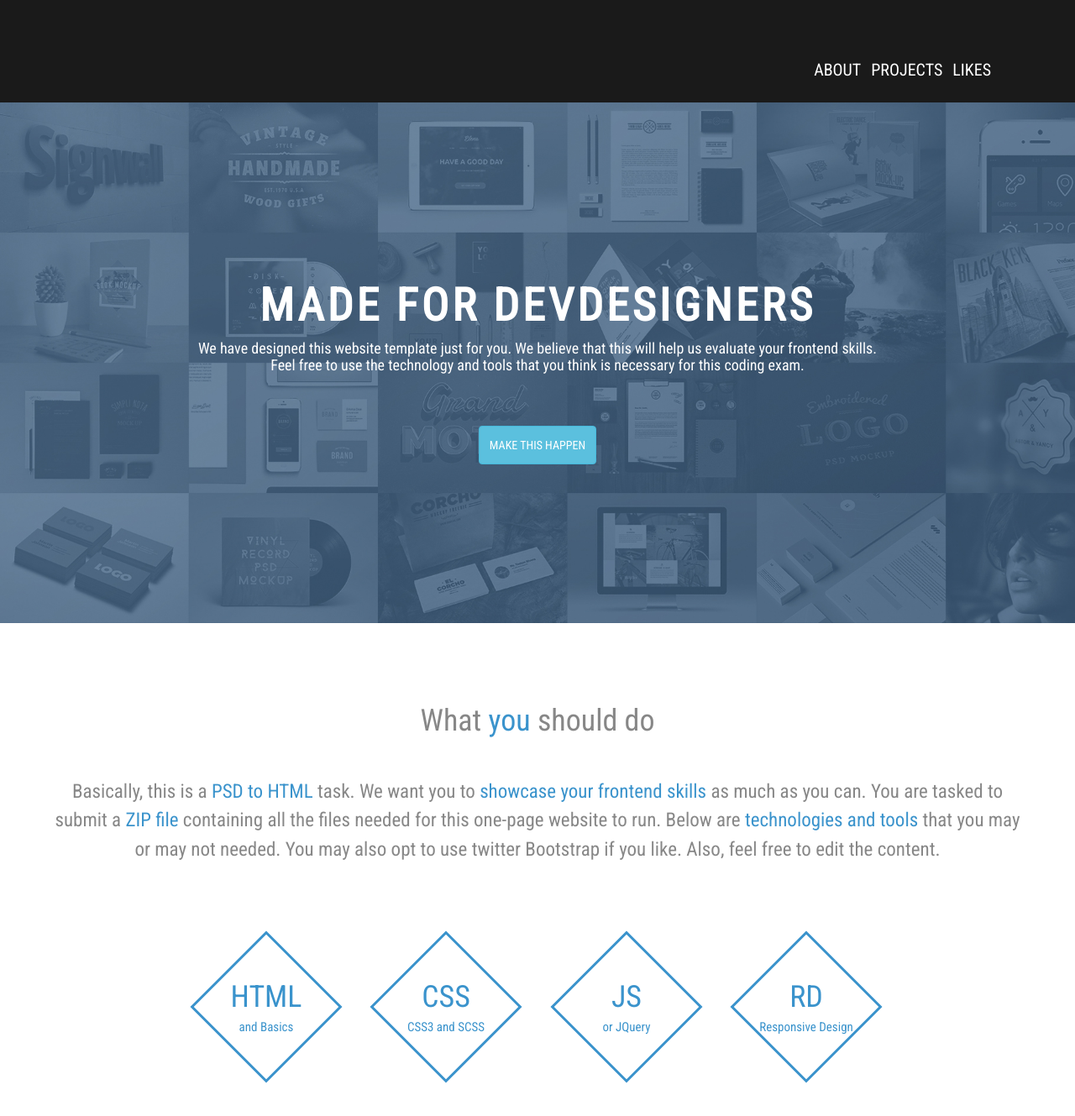
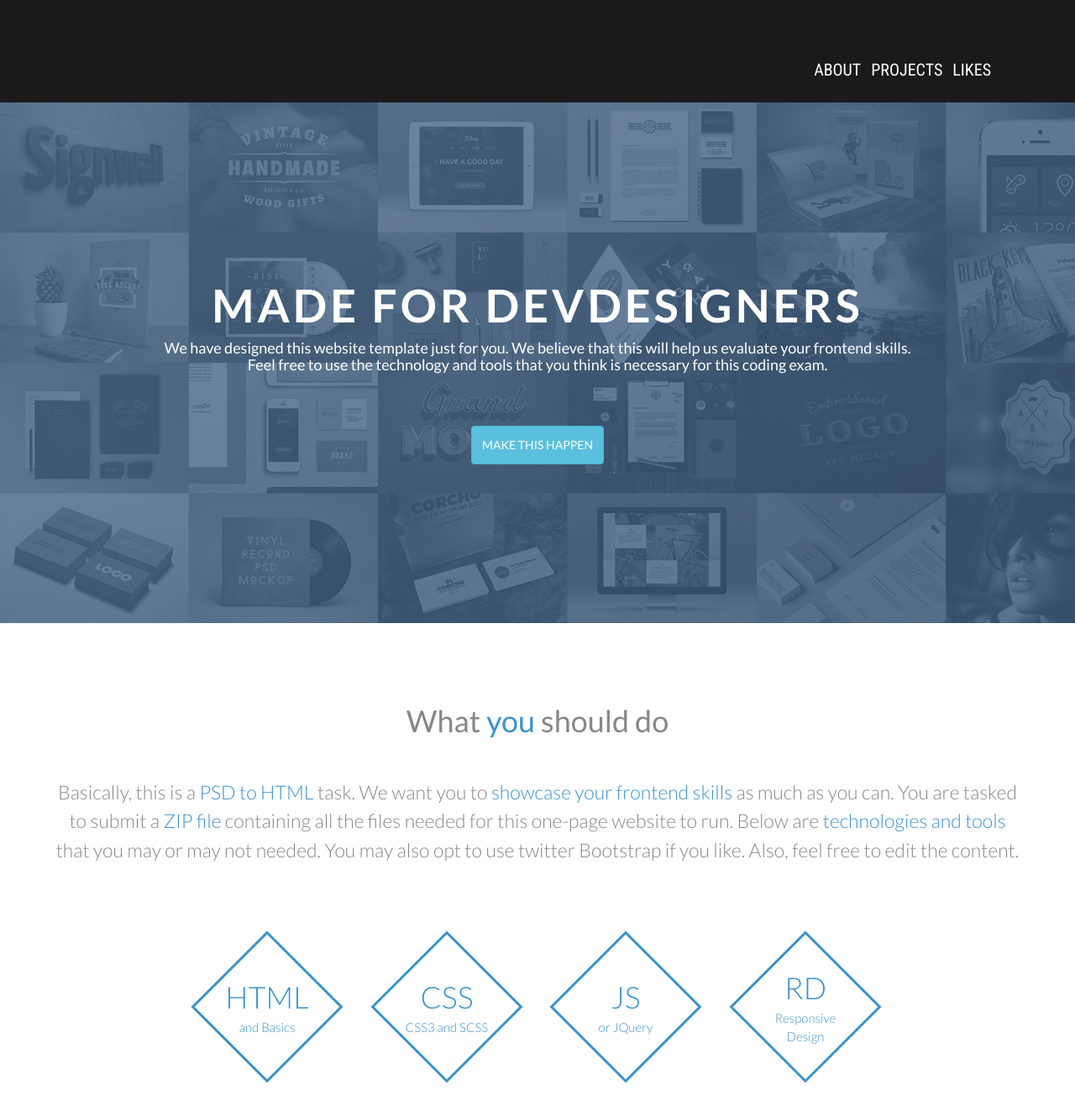
Before and after one commit to gerardoguangco/gerardoguangco.github.io, a Jekyll site: the page built from index.html, in a window 1280 px wide and 1400 px high. Shown: the top 1329 px of the window at 84% size. Built offline with Jekyll 4.4.1, drawn with Linux system fonts in a browser that asks for light colours.

```diff
--- a/_sass/front.scss
+++ b/_sass/front.scss
@@ -14,7 +14,7 @@ $navbar-text-active: #3a93cc;
 $header-gray: #1A1A1A;
 
 body {
-  font-family: 'Roboto Condensed', sans-serif;
+  font-family: 'Lato', serif;
   color: $gray-text;
 }
 
@@ -72,6 +72,7 @@ nav {
     a {
       text-decoration: none;
         color: $white;
+        font-family: 'Roboto Condensed', sans-serif;
     }
 
     .nav-container {
```
